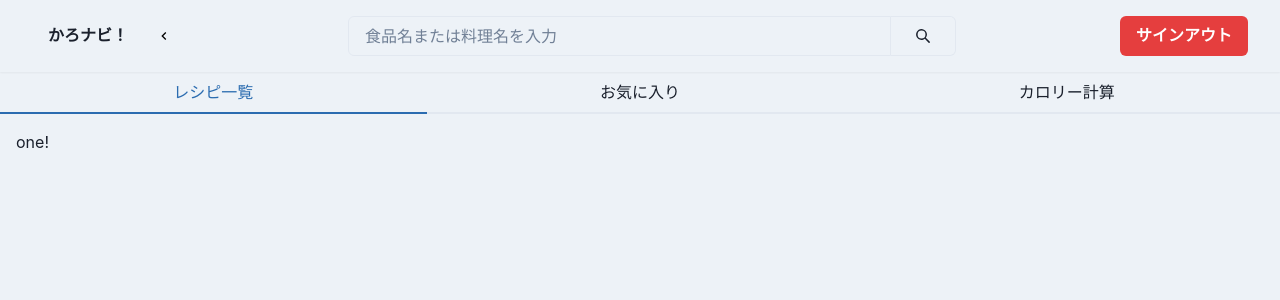
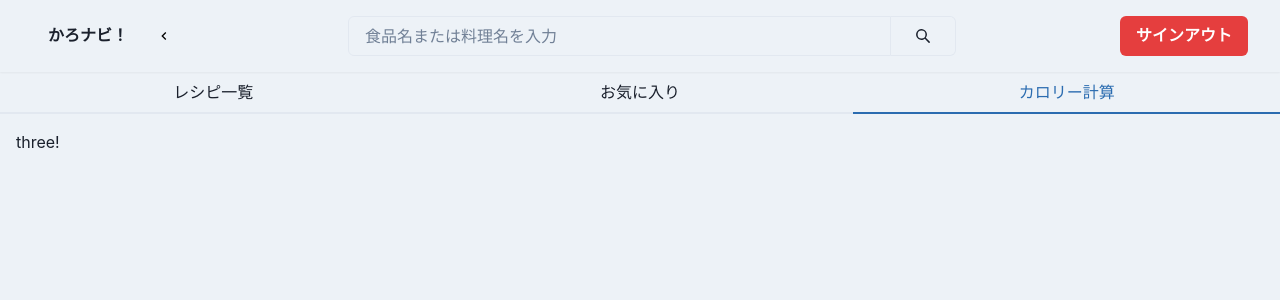
Before and after one commit to karasuneo/recipe_site, a Next.js app in the folder front/: page /1/calculate in a window 1280 px wide. Shown: the top 300 px of the page. Built offline with nearby package versions, Linux system fonts and the light colour scheme; no server answers; sample sign-in values are in the browser's storage.

Commit message:
いらないモジュールの削除

```diff
--- a/front/pages/[user]/calculate.tsx
+++ b/front/pages/[user]/calculate.tsx
@@ -17,7 +17,6 @@ import {
   InputRightAddon,
 } from "@chakra-ui/react";
 import { ChevronLeftIcon, SearchIcon } from "@chakra-ui/icons";
-import { Skeleton } from "@chakra-ui/skeleton";
 
 export default function Home() {
   const auth = useAuth();
@@ -77,7 +76,7 @@ export default function Home() {
       </Flex>
 
       <Box w="100%" mt={"4.5rem"} mx="auto">
-        <Tabs defaultIndex={0} isFitted>
+        <Tabs defaultIndex={2} isFitted>
           <TabList>
             <Tab onClick={() => handleHome()}>レシピ一覧</Tab>
             <Tab onClick={() => handleFavorite()}>お気に入り</Tab>
--- a/front/pages/[user]/favorite.tsx
+++ b/front/pages/[user]/favorite.tsx
@@ -17,7 +17,6 @@ import {
   InputRightAddon,
 } from "@chakra-ui/react";
 import { ChevronLeftIcon, SearchIcon } from "@chakra-ui/icons";
-import { Skeleton } from "@chakra-ui/skeleton";
 
 export default function Home() {
   const auth = useAuth();
@@ -77,7 +76,7 @@ export default function Home() {
       </Flex>
 
       <Box w="100%" mt={"4.5rem"} mx="auto">
-        <Tabs defaultIndex={0} isFitted>
+        <Tabs defaultIndex={1} isFitted>
           <TabList>
             <Tab onClick={() => handleHome()}>レシピ一覧</Tab>
             <Tab onClick={() => handleRedirect()}>お気に入り</Tab>
--- a/front/pages/[user]/home.tsx
+++ b/front/pages/[user]/home.tsx
@@ -17,7 +17,7 @@ import {
   InputRightAddon,
 } from "@chakra-ui/react";
 import { ChevronLeftIcon, SearchIcon } from "@chakra-ui/icons";
-import { Skeleton } from "@chakra-ui/skeleton";
+
 
 export default function Home() {
   const auth = useAuth();
```
